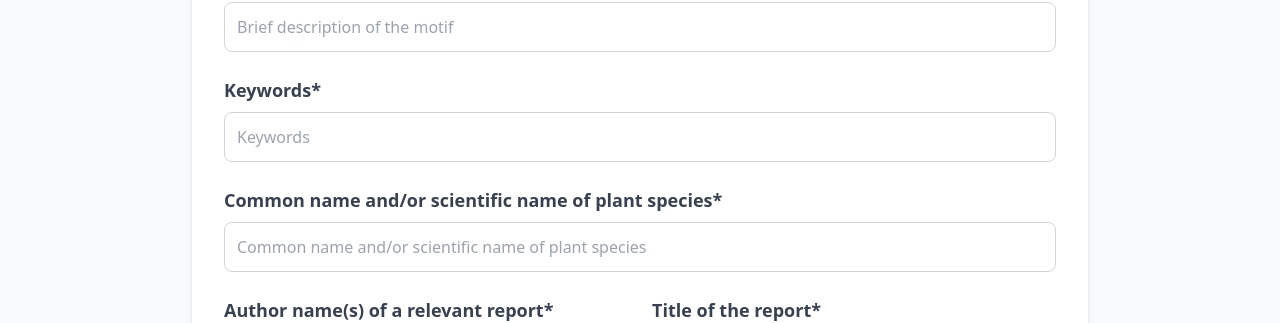
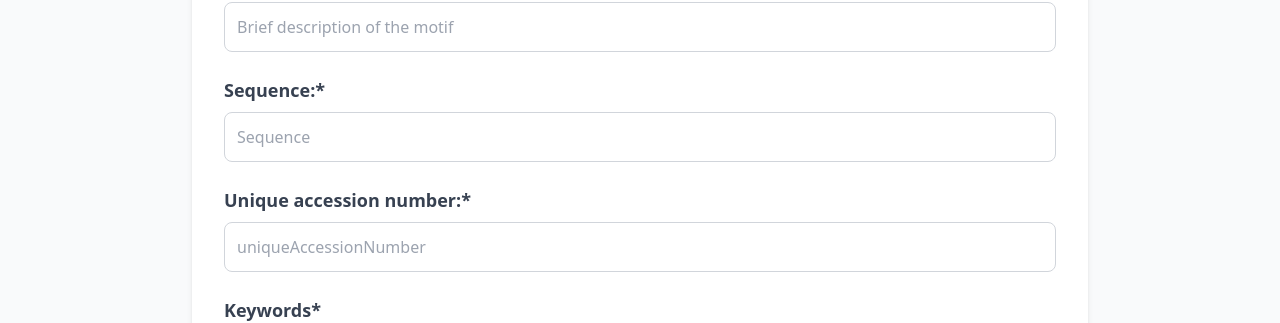
Before and after one commit to CREQUEST-project/crequest_clients, a Vue app: page /query-cre in a window 1280 px wide. Shown: the part 376-699 px from the top of the page. Built offline with nearby package versions, Linux system fonts and the light colour scheme; no server answers.

Commit message:
fix: some bugs

```diff
--- a/src/views/Home.vue
+++ b/src/views/Home.vue
@@ -12,7 +12,7 @@
       </p>
       <button
         class="bg-custom-green text-white text-lg font-bold py-3 px-8 rounded-full hover:bg-green-800 transition duration-300"
-        @click="router.push('/search-for-care')"
+        @click="router.push('/search-for-cre')"
       >
         START SEARCHING
       </button>
--- a/src/views/QueryCare.vue
+++ b/src/views/QueryCare.vue
@@ -13,6 +13,8 @@ interface BodyType {
   rl?: string;
   ac?: string;
   dt?: string;
+  sq?: string;
+  rd?: string;
 }
 
 interface ResponseQueryCre {
@@ -43,6 +45,8 @@ const reportTitle = ref("");
 const bibliographicInfo = ref("");
 const accessionNumber = ref("");
 const updateDate = ref();
+const sequence = ref("");
+const uniqueAccessionNumber = ref("");
 
 const count = ref(0);
 
@@ -52,12 +56,14 @@ const handleSubmit = async () => {
     const body: BodyType = {};
     if (uniqueIdentifier.value) body.id = uniqueIdentifier.value;
     if (briefDescription.value) body.de = briefDescription.value;
+    if (uniqueAccessionNumber.value) body.ac = uniqueAccessionNumber.value;
+    if (sequence.value) body.sq = sequence.value;
     if (keywords.value) body.kw = keywords.value;
     if (plantName.value) body.os = plantName.value;
     if (authorName.value) body.ra = authorName.value;
     if (reportTitle.value) body.rt = reportTitle.value;
     if (bibliographicInfo.value) body.rl = bibliographicInfo.value;
-    if (accessionNumber.value) body.ac = accessionNumber.value;
+    if (accessionNumber.value) body.rd = accessionNumber.value;
     if (updateDate.value) body.dt = updateDate.value;
 
     if (!user_id) {
@@ -140,6 +146,30 @@ function handleReset() {
             type="text"
             placeholder="Brief description of the motif"
             v-model="briefDescription"
+            class="border border-gray-300 rounded-lg p-3 mt-2 outline-none focus:border-custom-green"
+          />
+        </div>
+
+        <div class="flex flex-col">
+          <label class="text-lg font-semibold text-gray-700" for="keywords"
+            >Sequence:*</label
+          >
+          <input
+            type="text"
+            placeholder="Sequence"
+            v-model="sequence"
+            class="border border-gray-300 rounded-lg p-3 mt-2 outline-none focus:border-custom-green"
+          />
+        </div>
+
+        <div class="flex flex-col">
+          <label class="text-lg font-semibold text-gray-700" for="keywords"
+            >Unique accession number:*</label
+          >
+          <input
+            type="text"
+            placeholder="uniqueAccessionNumber"
+            v-model="uniqueAccessionNumber"
             class="border border-gray-300 rounded-lg p-3 mt-2 outline-none focus:border-custom-green"
           />
         </div>
```
